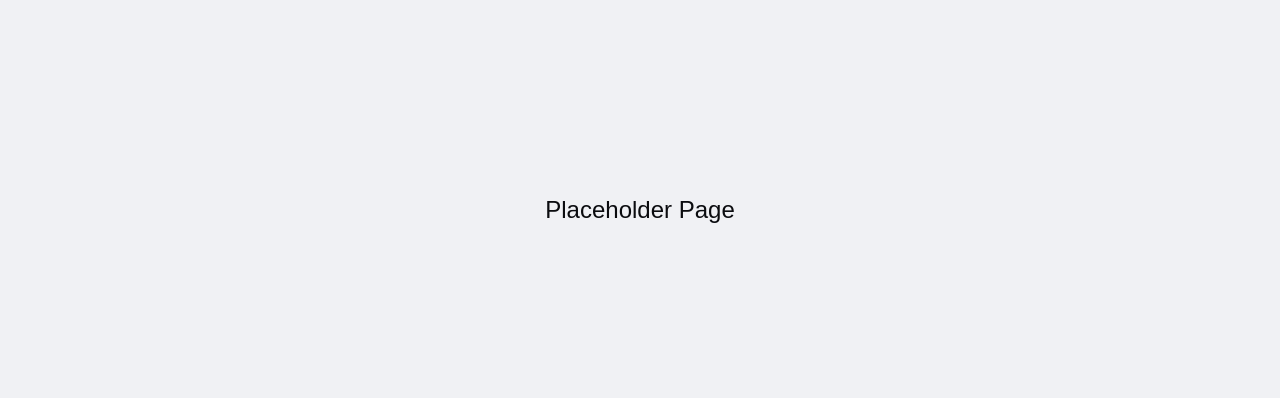
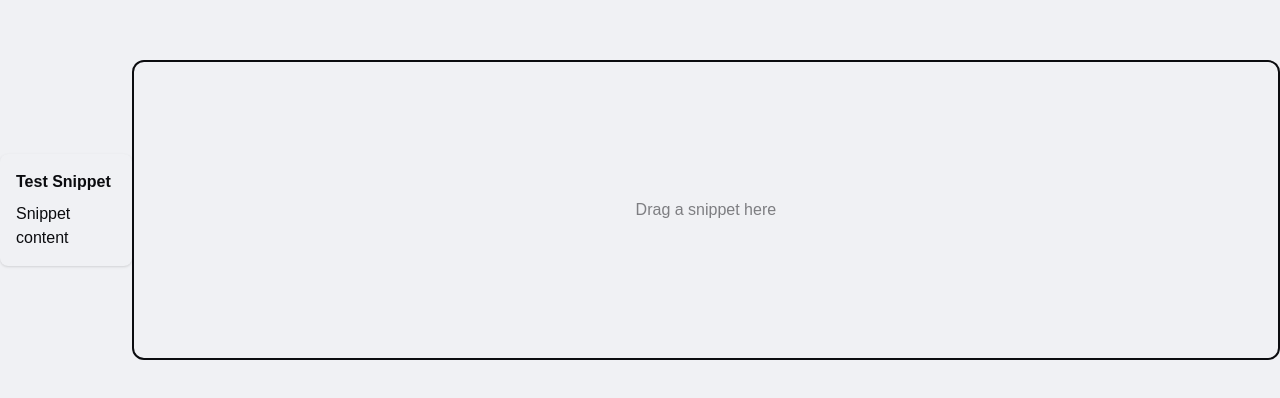
Before and after one commit to dancreightondev/snippets, a Next.js app: page / in a window 1280 px wide. Shown: the part 190-588 px from the top of the page. Built offline with nearby package versions, Linux system fonts and the light colour scheme; a web font is replaced by a local one.

Commit message:
Set up basic drag-and-drop functionality

```diff
--- /dev/null
+++ b/app/(root)/_components/BaseSnippet.tsx
@@ -0,0 +1,41 @@
+"use client";
+
+import { FC } from "react";
+import { twClassMerge } from "~/app/utils/tailwind";
+import { useDraggable } from "@dnd-kit/core";
+
+interface BaseSnippetProps extends React.HTMLAttributes<HTMLDivElement> {
+	// Custom props go here
+	name: string;
+	childElement: React.ReactElement;
+}
+
+export const BaseSnippet: FC<BaseSnippetProps> = ({
+	name,
+	childElement,
+	className,
+	...props
+}) => {
+	const { attributes, listeners, setNodeRef, isDragging } = useDraggable({
+		id: name,
+	});
+
+	return (
+		<div
+			className={twClassMerge(
+				className,
+				"hover:cursor-grab p-4 rounded-lg shadow transition",
+				isDragging
+					? "ring-2 ring-primary scale-105 bg-primary/10"
+					: "bg-background"
+			)}
+			ref={setNodeRef}
+			{...listeners}
+			{...attributes}
+			{...props}
+		>
+			<span className="font-bold mb-2 block">{name}</span>
+			{childElement}
+		</div>
+	);
+};
--- /dev/null
+++ b/app/(root)/_components/Canvas.tsx
@@ -0,0 +1,41 @@
+/* eslint-disable @typescript-eslint/no-unused-vars */
+"use client";
+
+import { useDroppable } from "@dnd-kit/core";
+
+import { FC } from "react";
+import { twClassMerge } from "~/app/utils/tailwind";
+
+interface CanvasProps extends React.HTMLAttributes<HTMLDivElement> {
+	// Custom props go here
+	onSnippetDrop?: () => void;
+}
+
+export const Canvas: FC<CanvasProps> = ({
+	className,
+	onSnippetDrop,
+	...props
+}) => {
+	const { setNodeRef, isOver } = useDroppable({
+		id: "canvas",
+	});
+	return (
+		<div
+			className={twClassMerge(
+				className,
+				"min-h-[300px] rounded-xl border-2 transition flex items-center justify-center",
+				isOver
+					? "border-primary bg-primary/10"
+					: "border-foreground bg-background"
+			)}
+			ref={setNodeRef}
+			{...props}
+		>
+			{isOver ? (
+				<span className="text-primary font-semibold">Drop here!</span>
+			) : (
+				<span className="text-foreground/50">Drag a snippet here</span>
+			)}
+		</div>
+	);
+};
--- a/app/(root)/page.tsx
+++ b/app/(root)/page.tsx
@@ -1,7 +1,42 @@
+"use client";
+
+import { DndContext, DragEndEvent, DragOverlay } from "@dnd-kit/core";
+import { BaseSnippet } from "./_components/BaseSnippet";
+import { Canvas } from "./_components/Canvas";
+import { useState } from "react";
+
 export default function Home() {
+	const [activeId, setActiveId] = useState<string | null>(null);
+
+	// eslint-disable-next-line @typescript-eslint/no-explicit-any
+	const handleDragStart = (event: any) => {
+		setActiveId(event.active.id);
+	};
+	const handleDragEnd = (event: DragEndEvent) => {
+		if (event.over?.id === "canvas") {
+			// Fire your custom event here
+			alert("Palette item dropped on canvas!");
+		}
+	};
+
 	return (
-		<main className="flex min-h-screen items-center justify-center">
-			<h1 className="text-2xl font-sans">Placeholder Page</h1>
+		<main className="flex min-h-screen items-center justify-center font-sans">
+			<DndContext onDragStart={handleDragStart} onDragEnd={handleDragEnd}>
+				<BaseSnippet
+					name="Test Snippet"
+					childElement={<span>Snippet content</span>}
+				/>
+				<Canvas onSnippetDrop={() => {}} className="size-full" />
+				<DragOverlay>
+					{activeId ? (
+						<BaseSnippet
+							name="Test Snippet"
+							childElement={<span>Snippet content</span>}
+							className="pointer-events-none opacity-80"
+						/>
+					) : null}
+				</DragOverlay>
+			</DndContext>
 		</main>
 	);
 }
```
